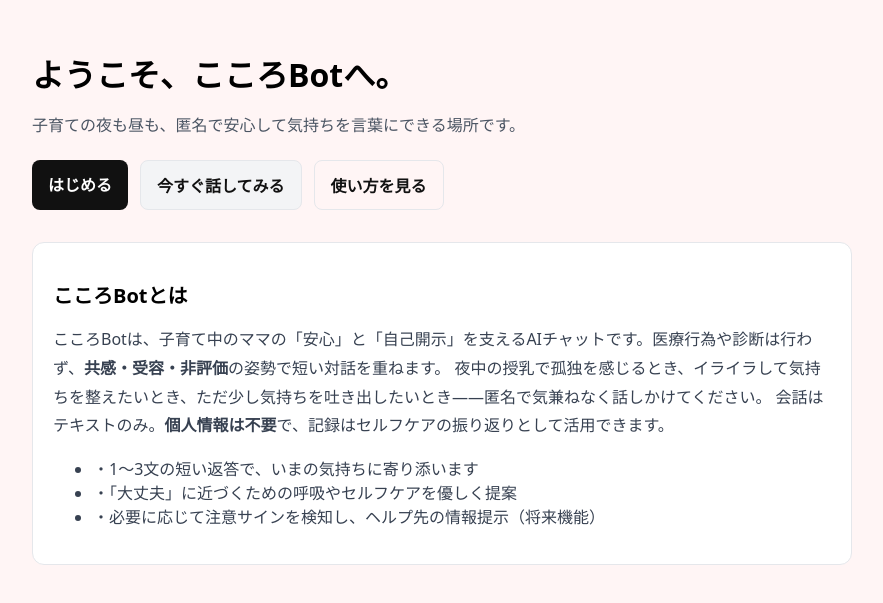
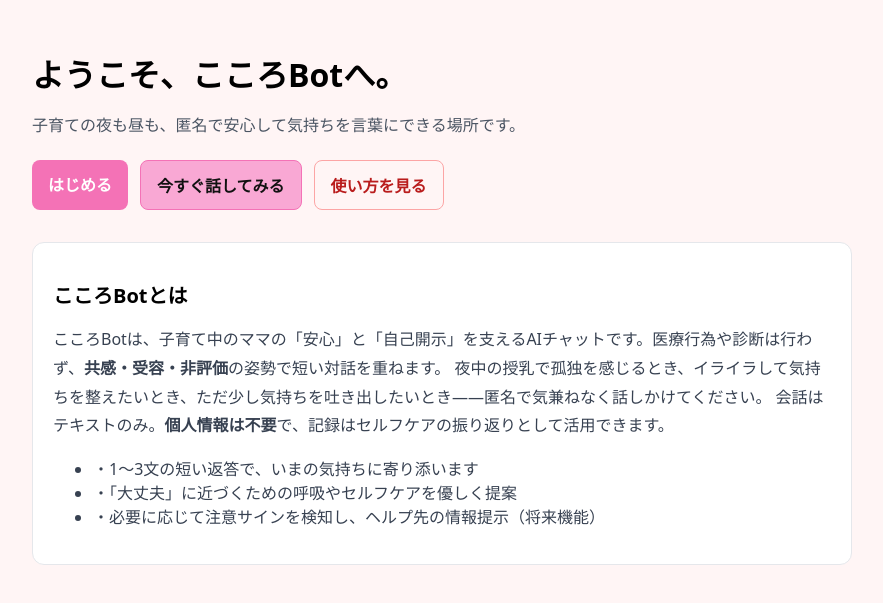
Before and after one commit to RyuYoshi4869/Kokoro_bot_mvp1, a Next.js app: page / in a window 1280 px wide. Shown: the part 127-730 px from the top of the page, without its empty margins (198-1081 px from the left). Built offline with nearby package versions, Linux system fonts and the light colour scheme.

Commit message:
Update page.jsx

```diff
--- a/app/page.jsx
+++ b/app/page.jsx
@@ -15,17 +15,17 @@ export default function Home() {
         {/* CTAボタン */}
         <div style={{ display: "flex", gap: 12, flexWrap: "wrap", marginBottom: 32 }}>
           <Link href="/chat" style={{
-            background: "#111", color: "#fff", padding: "12px 16px", borderRadius: 8, textDecoration: "none", fontWeight: 600
+            background: "#f472b6", color: "#fff", padding: "12px 16px", borderRadius: 8, textDecoration: "none", fontWeight: 600
           }}>
             はじめる
           </Link>
           <Link href="/chat" style={{
-            background: "#f3f4f6", color: "#111", padding: "12px 16px", borderRadius: 8, textDecoration: "none", fontWeight: 600, border: "1px solid #e5e7eb"
+            background: "#f9a8d4", color: "#111", padding: "12px 16px", borderRadius: 8, textDecoration: "none", fontWeight: 600, border: "1px solid #f472b6"
           }}>
             今すぐ話してみる
           </Link>
           <Link href="/how-to" style={{
-            background: "transparent", color: "#111", padding: "12px 16px", borderRadius: 8, textDecoration: "none", fontWeight: 600, border: "1px solid #e5e7eb"
+            background: "transparent", color: "#b91c1c", padding: "12px 16px", borderRadius: 8, textDecoration: "none", fontWeight: 600, border: "1px solid #fca5a5"
           }}>
             使い方を見る
           </Link>
```
